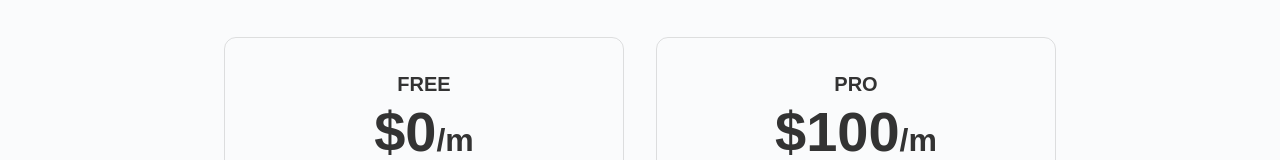
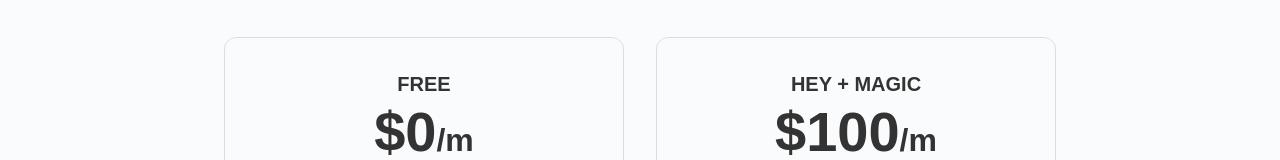
Before and after one commit to teamEPYC/heyforslack, a plain HTML site: page index.html in a window 1280 px wide. Shown: the part 1954-2114 px from the top of the page. Drawn offline with nearby package versions, Linux system fonts and the light colour scheme.

Commit message:
Update index.html

```diff
--- a/index.html
+++ b/index.html
@@ -187,7 +187,7 @@
             <div class="pricing10_content-top">
               <div class="margin-bottom margin-medium">
                 <div class="text-align-center">
-                  <div class="heading-xsmall">PRO</div>
+                  <div class="heading-xsmall">HEY + MAGIC</div>
                   <div class="margin-vertical margin-xxsmall">
                     <div class="heading-xxlarge">$100<span class="heading-medium">/m</span></div>
                   </div>
```
